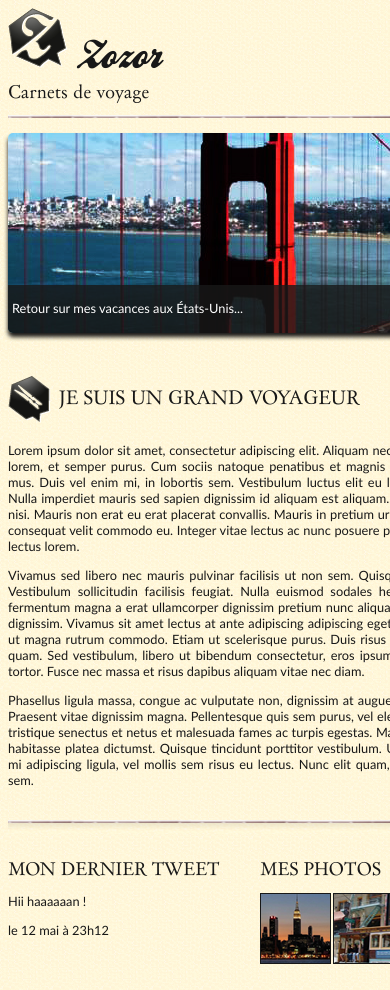
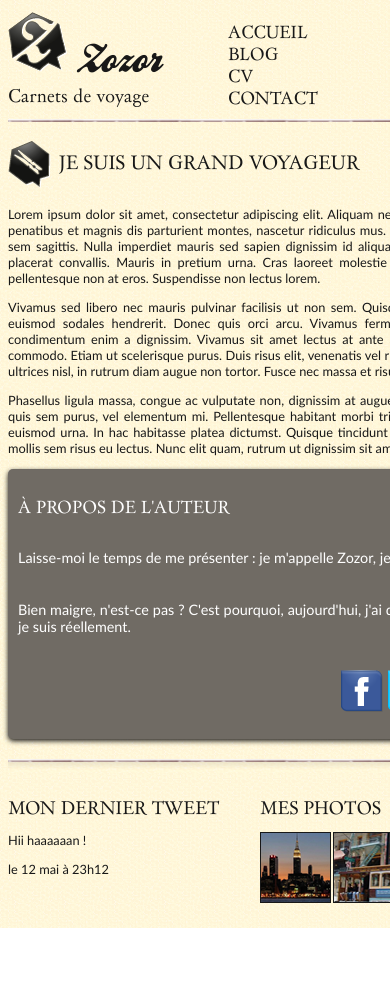
Before and after one commit to Theagorn/TP6_HTML, a plain HTML site: page index.html in a window 390 px wide. Shown: the top 990 px of the page. After the commit the page ends 928 px from the top, so only its background shows below. Drawn offline with Linux system fonts and the light colour scheme.

Commit message:
add mobile style

```diff
--- a/index.html
+++ b/index.html
@@ -3,6 +3,7 @@
     <head>
         <meta charset="utf-8" />
         <link rel="stylesheet" href="style.css" />
+        <link rel="stylesheet" href="m-style.css" media="only screen and (max-width:1024px)"/>
         <title>Zozor - Carnets de voyage</title>
     </head>
 
--- /dev/null
+++ b/m-style.css
@@ -0,0 +1,315 @@
+@media only screen and (max-width:1024px) {
+
+    header {
+        display: grid;
+        grid-template-columns: 1fr 3fr 1fr;
+    }
+
+    ul {
+        display: flex;
+        flex-direction: column;
+        align-items: start;
+        font-size: small;
+    }
+
+    #banniere_image {
+        display: none;
+    }
+
+    section {
+        display: flex;
+        flex-direction: column;
+    }
+
+    #fleche_bulle {
+        display: none;
+    }
+
+    aside {
+        display: grid;
+    }
+
+    #photo_zozor {
+        padding-left: 20px;
+        grid-column: 2;
+        grid-row: 2 /span 2;
+        margin: auto;
+    }
+
+    aside h1 {
+        grid-column: 1 /span 2;
+    }
+
+    aside p:last-child {
+        grid-column: 1 /span 2;
+        text-align: center;
+    }
+}
+
+/* Eléments principaux de la page */
+
+/* body
+{
+    background: url('images/fond_jaune.png');
+    font-family: 'Trebuchet MS', Arial, sans-serif;
+    color: #181818;
+    background-color: #760001;
+}
+
+#bloc_page
+{
+    width: 900px;
+    margin: auto;
+}
+
+section h1, footer h1, nav a
+{
+    font-family: Dayrom, serif;
+    font-weight: normal;
+    text-transform: uppercase;
+} */
+
+/* Header */
+
+/* header
+{
+    background: url('images/separateur.png') repeat-x bottom;
+    display: flex;
+    justify-content: space-between;
+    align-items: flex-end;
+}
+
+#titre_principal
+{
+    display: flex;
+    flex-direction: column;
+}
+
+#logo
+{
+    display: flex;
+    flex-direction: row;
+    align-items: baseline;
+}
+
+#logo img
+{
+    width: 59px;
+    height: 60px;
+}
+
+header h1
+{
+    font-family: 'BallparkWeiner', serif;
+    font-size: 2.5em;
+    font-weight: normal;
+    margin: 0 0 0 10px;
+}
+
+header h2
+{
+    font-family: Dayrom, serif;
+    font-size: 1.1em;
+    margin-top: 0px;
+    font-weight: normal;
+} */
+
+/* Navigation */
+
+/* nav ul
+{
+    list-style-type: none;
+    display: flex;
+}
+
+nav li
+{
+    margin-right: 15px;
+}
+
+nav a
+{
+    font-size: 1.3em;
+    color: #181818;
+    padding-bottom: 3px;
+    text-decoration: none;
+}
+
+nav a:hover
+{
+    color: #760001;
+    border-bottom: 3px solid #760001;
+} */
+
+/* Bannière */
+
+/* #banniere_image
+{
+    margin-top: 15px;
+    height: 200px;
+    border-radius: 5px;
+    background: url('images/sanfrancisco.jpg') no-repeat;
+    position: relative;
+    box-shadow: 0px 4px 4px #1c1a19;
+    margin-bottom: 25px;
+}
+
+#banniere_description
+{
+    position: absolute;
+    bottom: 0;
+    border-radius: 0px 0px 5px 5px;
+    width: 99.5%;
+    height: 33px;
+    padding-top: 15px;
+    padding-left: 4px;
+    background-color: rgba(24,24,24,0.8);
+    color: white;
+    font-size: 0.8em;
+
+}
+
+.bouton_rouge
+{
+    height: 25px;
+    position: absolute;
+    right: 5px;
+    bottom: 5px;
+    background: url('images/fond_degraderouge.png') repeat-x;
+    border: 1px solid #760001;
+    border-radius: 5px;
+    font-size: 1.2em;
+    text-align: center;
+    padding: 3px 8px 0px 8px;
+    color: white;
+    text-decoration: none;
+}
+
+.bouton_rouge img
+{
+    border: 0;
+} */
+
+/* Corps */
+
+/* section
+{
+    display: flex;
+    margin-bottom: 20px;
+}
+
+article, aside
+{
+    text-align: justify;
+}
+
+article
+{
+    margin-right: 20px;
+    flex: 3;
+}
+
+.ico_categorie
+{
+    vertical-align: middle;
+    margin-right: 8px;
+}
+
+article p
+{
+    font-size: 0.8em;
+}
+
+aside
+{
+    flex: 1.2;
+    position: relative;
+    background-color: #706b64;
+    box-shadow: 0px 2px 5px #1c1a19;
+    border-radius: 5px;
+    padding: 10px;
+    color: white;
+    font-size: 0.9em;
+}
+
+#fleche_bulle
+{
+    position: absolute;
+    top: 100px;
+    left: -12px;
+}
+
+#photo_zozor
+{
+    text-align: center;
+}
+
+#photo_zozor img
+{
+    border: 1px solid #181818;
+}
+
+aside img
+{
+    margin-right: 5px;
+} */
+
+/* Footer */
+
+/* footer
+{
+    display: flex;
+    background:  url('images/ico_top.png') no-repeat top center, url('images/separateur.png') repeat-x top, url('images/ombre.png') repeat-x top;
+    padding-top: 25px;
+}
+
+footer p, footer ul
+{
+    font-size: 0.8em;
+}
+
+footer h1
+{
+    font-size: 1.1em;
+}
+
+
+#tweet
+{
+    width: 28%;
+}
+
+#mes_photos
+{
+    width: 35%;
+}
+
+#mes_amis
+{
+    width: 31%;
+}
+
+#mes_photos img
+{
+    border: 1px solid #181818;
+    margin-right: 2px;
+}
+
+#listes_amis
+{
+    display: flex;
+    justify-content: space-between;
+    margin-top: 0;
+}
+
+#mes_amis ul
+{
+    list-style-image: url('images/ico_liensexterne.png');
+    padding-left: 2px;
+}
+
+#mes_amis a
+{
+    text-decoration: none;
+    color: #760001;
+} */
```
